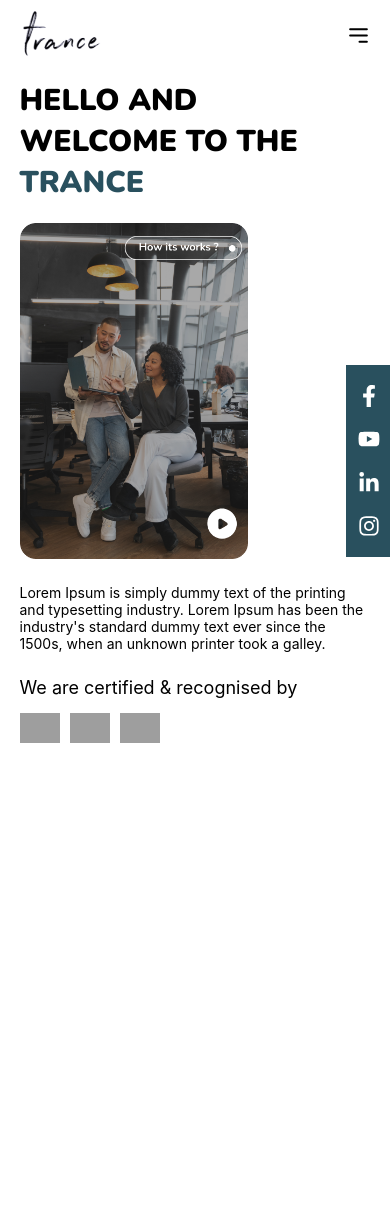
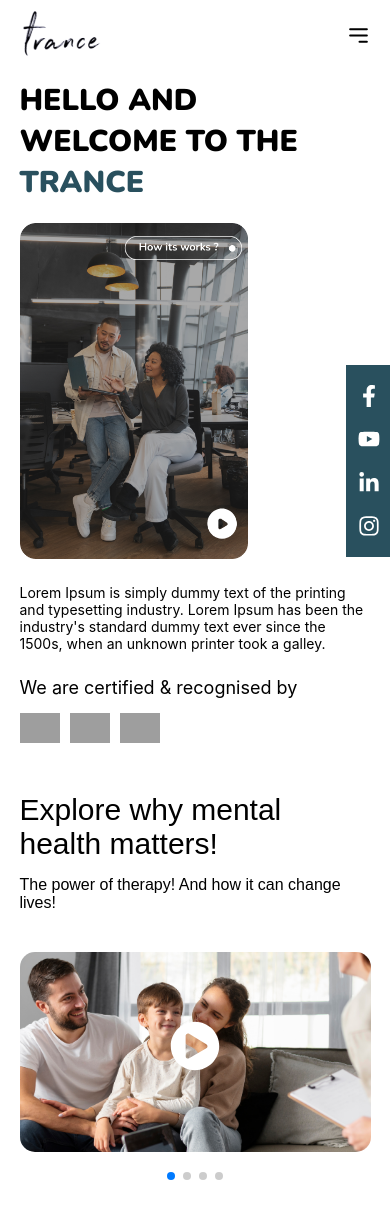
Before and after one commit to alphazenesolutions/Trance, a React (Create React App) app: page / in a window 390 px wide. Shown: the top 1218 px of the page. Before the commit the page ends 844 px from the top, so only its background shows below. Built offline with nearby package versions, Linux system fonts and the light colour scheme; grey boxes are pictures that could not be loaded.

Commit message:
swiper mobile screen done

```diff
--- a/src/Components/HomeComp/HomeSwiper/HomeSwiper.css
+++ b/src/Components/HomeComp/HomeSwiper/HomeSwiper.css
@@ -60,3 +60,19 @@
     font-size: 50px;
     color: var(--white);
 }
+
+@media only screen and (max-width: 600px) {
+    .homeSwiper {
+        margin-top: 30px;
+    }
+
+    .swiper-slide img {
+        height: 200px !important;
+        border-radius: 15px;
+    }
+
+    .swiper-slide.swiper-slide-active {
+        height: 280px;
+        /* background-color: #ededed; */
+    }
+}
--- a/src/Components/HomeComp/HomeSwiper/HomeSwiper.jsx
+++ b/src/Components/HomeComp/HomeSwiper/HomeSwiper.jsx
@@ -12,7 +12,11 @@ const HomeSwiper = () => {
   return (
     <div>
       <div className="homeSwiper sectionWidth">
-        <Heading />
+        <Heading
+          Head="Explore why mental health matters!"
+          desc="The power of therapy! And how it can change lives!"
+          descClass="marginBottom0"
+        />
         <div className="">
           <Swiper
             spaceBetween={30}
--- a/src/Components/Reusable/Heading/Heading.css
+++ b/src/Components/Reusable/Heading/Heading.css
@@ -10,9 +10,9 @@
 
 .heading h1 {
     font-size: 50px;
-    font-family: var();
     font-family: var(--secondayFont);
     font-weight: 400;
+    text-align: start;
 }
 
 .heading p {
@@ -22,3 +22,20 @@
     margin-top: 15px;
     margin-bottom: 50px;
 }
+
+@media only screen and (max-width: 600px) {
+    .heading h1 {
+        font-size: 30px;
+        font-family: var(--tertiaryFont);
+    }
+
+    .heading p {
+        width: 100%;
+        margin-bottom: 20px;
+        font-family: var(--tertiaryFont);
+    }
+
+    .marginBottom0 {
+        margin-bottom: 0% !important;
+    }
+}
--- a/src/Components/Reusable/Heading/Heading.jsx
+++ b/src/Components/Reusable/Heading/Heading.jsx
@@ -6,7 +6,7 @@ const Heading = (props) => {
     <div>
       <div className="heading">
         <h1>{props.Head}</h1>
-        <p>{props.desc}</p>
+        <p className={props.descClass}>{props.desc}</p>
       </div>
     </div>
   );
--- a/src/Pages/Home.jsx
+++ b/src/Pages/Home.jsx
@@ -22,6 +22,7 @@ const Home = () => {
       </div>
       <div className="mobileHandler">
         <HomeMobileBanner />
+        <HomeSwiper />
       </div>
     </div>
   );
--- a/src/index.css
+++ b/src/index.css
@@ -23,6 +23,7 @@ code {
   --primaryColor: #29505E;
   --primaryFont: "nunito";
   --secondayFont: "Source Serif 4, serif";
+  --tertiaryFont: "Quicksand", sans-serif;
   --secondaryColor: #f4f4f5;
   --diseaseColor: #FAFAFA;
   --borderColor: #dbdbdb;
@@ -48,6 +49,7 @@ code {
   font-weight: 900;
   font-style: normal;
 }
+
 
 .hidden {
   overflow: hidden;
```
Also changed, not shown: src/Components/HomeMobileComp/HomeSwiperMob/HomeSwiperMob.jsx (deleted, +0 -7 lines).
